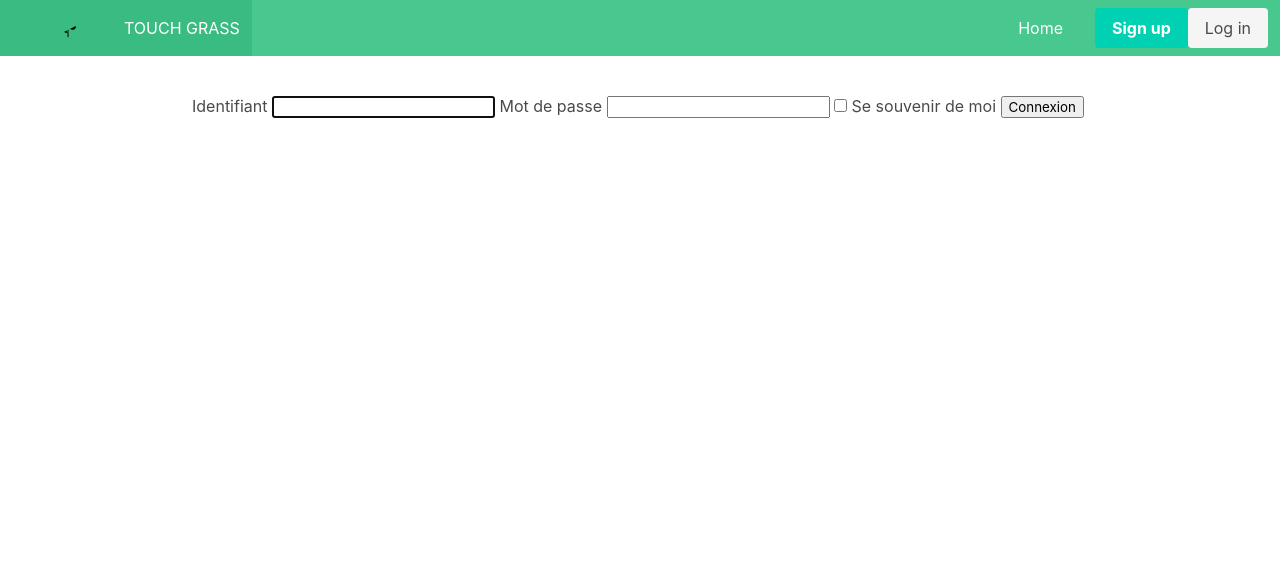
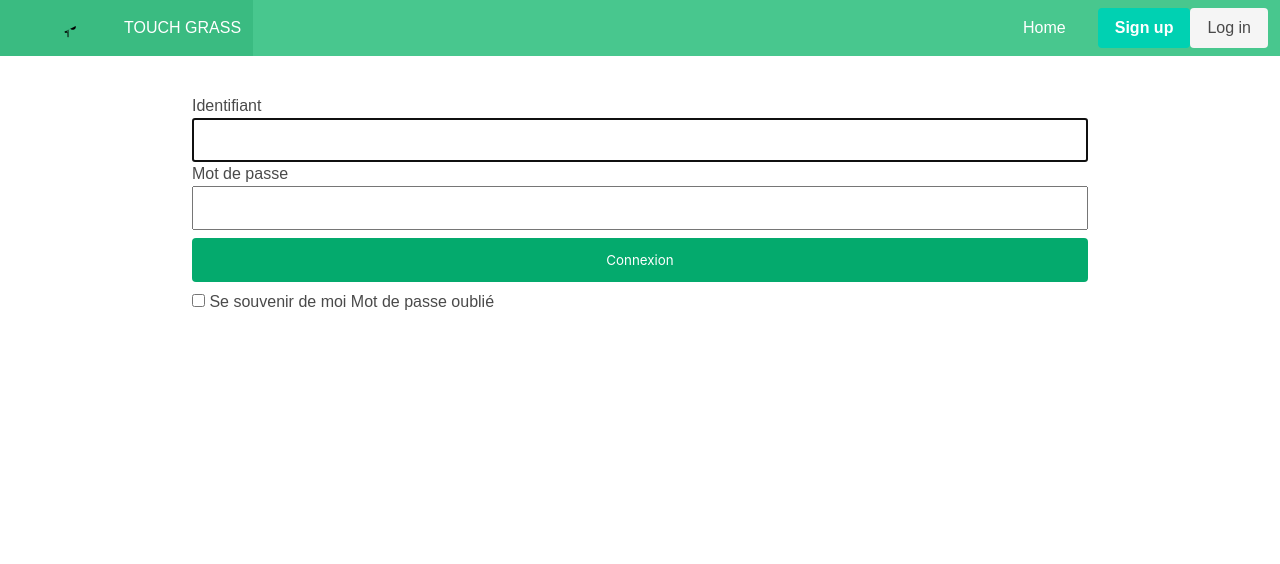
Before and after one commit to AkimMnsr/Touch_Grass, a Symfony app: template templates/security/login.html.twig in a window 1280 px wide. Shown: the top 564 px of the page. Run offline with Twig, Linux system fonts and the light colour scheme; the template is opened without the code that fills it, so the values that code supplies are empty; some libraries are stand-ins or nearby versions.

Commit message:
css profil et login (en cours)

```diff
--- /dev/null
+++ b/public/Css/login.css
@@ -0,0 +1,19 @@
+body {
+    font-family: Arial;
+}
+
+input[type=text], [type=password] {
+    padding: 12px 20px;
+    box-sizing: border-box;
+    width: 100%;
+}
+input[type=submit] {
+    width: 100%;
+    background-color: #04AA6D;
+    color: white;
+    padding: 14px 20px;
+    margin: 8px 0;
+    border: none;
+    border-radius: 4px;
+    cursor: pointer;
+}
--- a/templates/security/login.html.twig
+++ b/templates/security/login.html.twig
@@ -1,8 +1,11 @@
 {% extends 'base.html.twig' %}
 
 {% block title %}Connexion{% endblock %}
-
+{% block stylesheets %}
+    <link rel="stylesheet" href="{{ asset('Css/login.css') }}">
+{% endblock %}
 {% block body %}
+    <div id="form">
         <form method="post">
             {% if error %}
                 <div class="alert alert-danger">{{ error.messageKey|trans(error.messageData, 'security') }}</div>
@@ -13,23 +16,29 @@
                     You are logged in as {{ app.user.userIdentifier }}, <a href="{{ path('app_logout') }}">Logout</a>
                 </div>
             {% endif %}
-
+            <div id="identifiant"></div>
             <label for="inputPseudo">Identifiant</label>
-    <input type="text" value="{{ last_username }}" name="pseudo" id="inputPseudo" class="form-control" autocomplete="username" required autofocus>
+            <input type="text" value="{{ last_username }}" name="pseudo" id="inputPseudo" class="form-control"
+                   autocomplete="username" required autofocus>
+            <div id="password">
                 <label for="inputPassword">Mot de passe</label>
-    <input type="password" name="password" id="inputPassword" class="form-control" autocomplete="current-password" required>
-
+                <input type="password" name="password" id="inputPassword" class="form-control"
+                       autocomplete="current-password" required>
+            </div>
             <input type="hidden" name="_csrf_token"
                    value="{{ csrf_token('authenticate') }}">
-
+            <div>
+                    <input class="btn btn-lg btn-primary" type="submit"value="Connexion">
+                <div id="">
                 <div class="checkbox mb-3">
                     <label>
                         <input type="checkbox" name="_remember_me"> Se souvenir de moi
                     </label>
                 </div>
+                    Mot de passe oublié
+                </div>
 
-    <button class="btn btn-lg btn-primary" type="submit">
-        Connexion
-    </button>
+            </div>
         </form>
+    </div>
 {% endblock %}
```
Also changed, not shown: templates/profil/index.html.twig (+19 -2 lines), public/Css/profil.css (added). Lines whose indentation alone changed are shown as unchanged.
